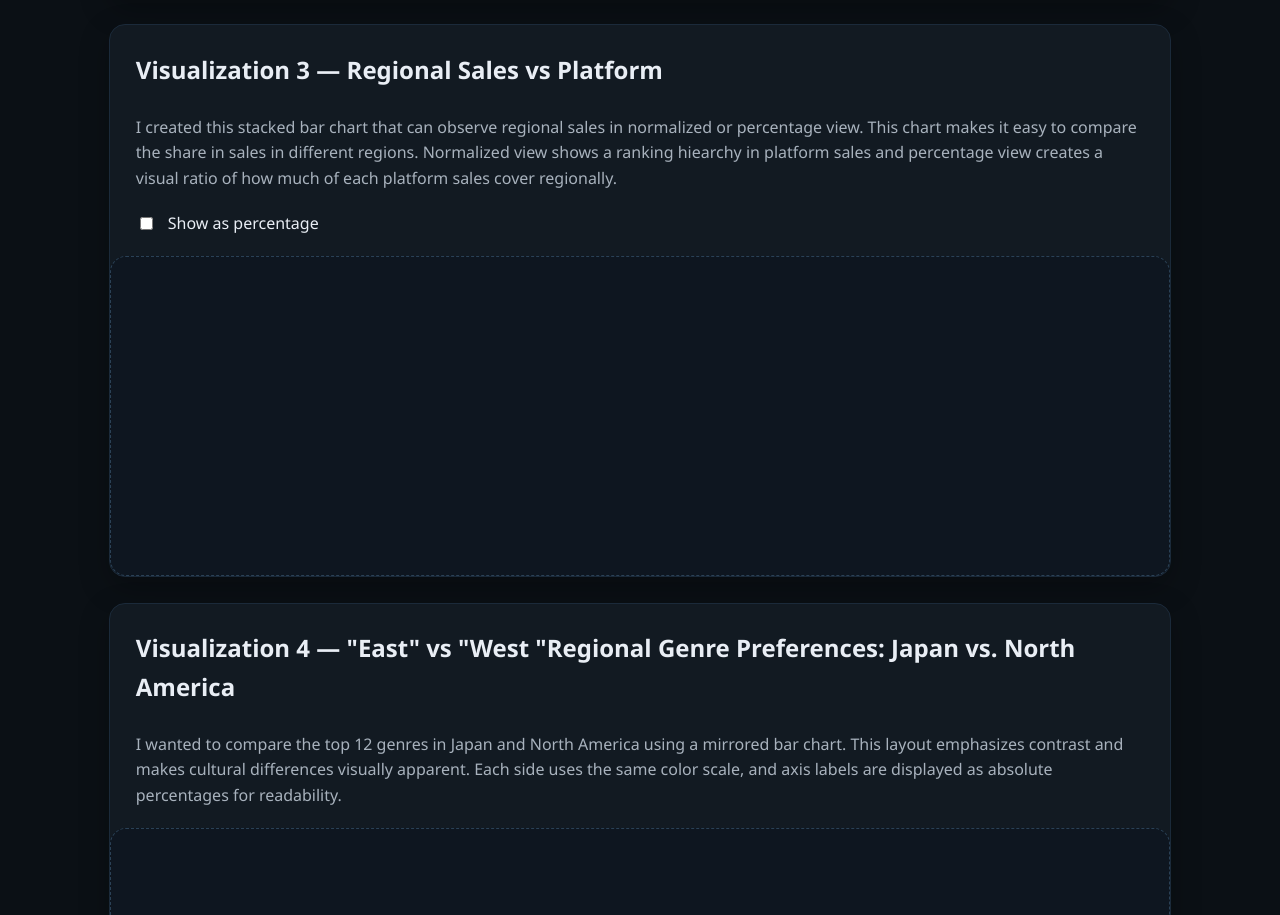
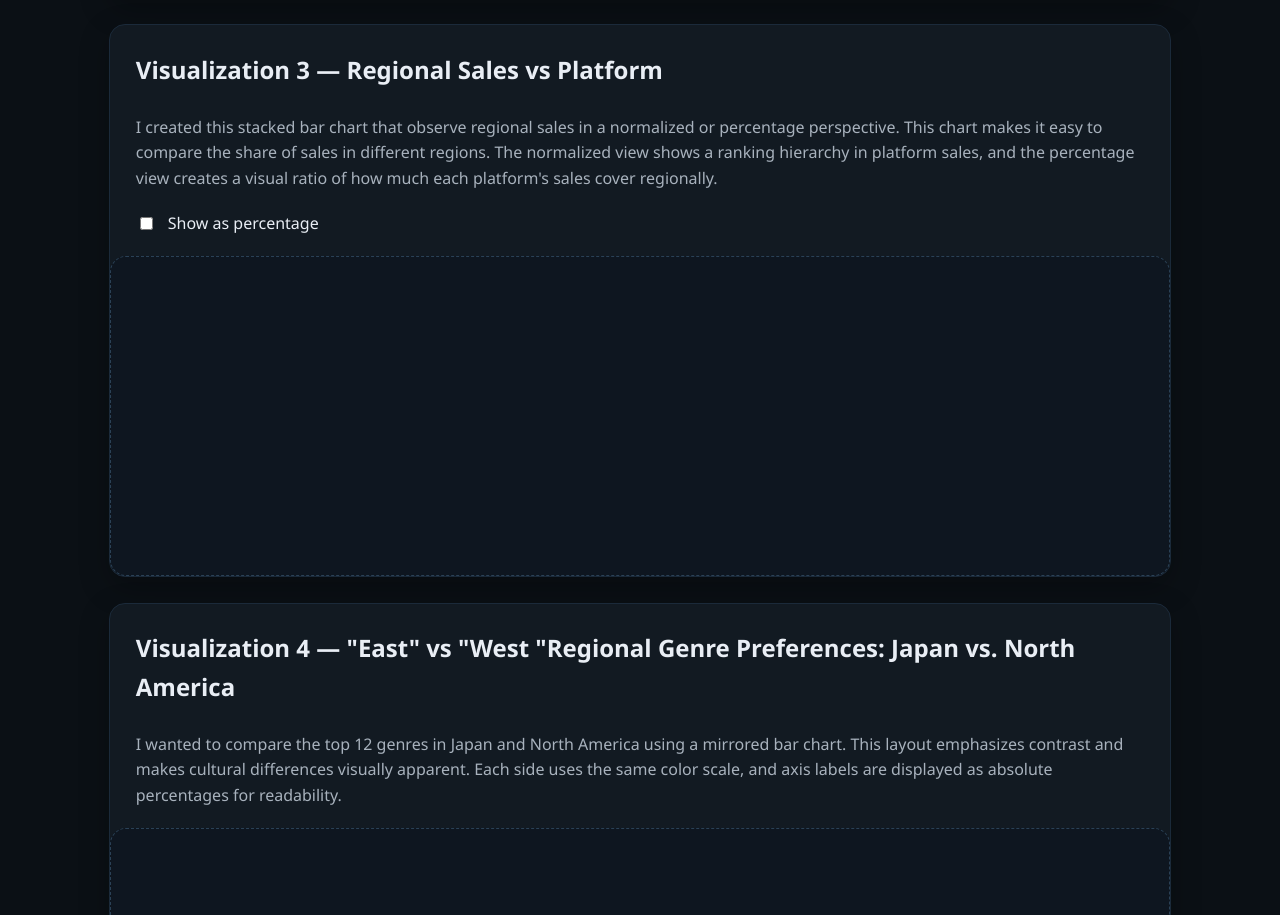
Before and after one commit to AikkiZafire/AikkiZafire.github.io, a plain HTML site: page visualizations/a3.html in a window 1280 px wide. Shown: the part 1330-2245 px from the top of the page. Drawn offline with nearby package versions, Linux system fonts and the light colour scheme; no server answers; a script that the page names is missing.

Commit message:
Description Update

```diff
--- a/visualizations/a3.html
+++ b/visualizations/a3.html
@@ -100,9 +100,9 @@
         <section class="card vis-section">
             <h2 class="vis-title">Visualization 3 — Regional Sales vs Platform</h2>
             <p class="vis-caption">
-                I created this stacked bar chart that can observe regional sales in normalized or percentage view.
-                This chart makes it easy to compare the share in sales in different regions. Normalized view shows a ranking hiearchy in platform sales and percentage view
-                creates a visual ratio of how much of each platform sales cover regionally.
+                I created this stacked bar chart that observe regional sales in a normalized or percentage perspective.
+                This chart makes it easy to compare the share of sales in different regions. The normalized view shows a ranking hierarchy in platform sales,
+                and the percentage view creates a visual ratio of how much each platform's sales cover regionally.
             </p>
             <label class="vis-controls">
                 <input type="checkbox" id="asPercent" />
```
